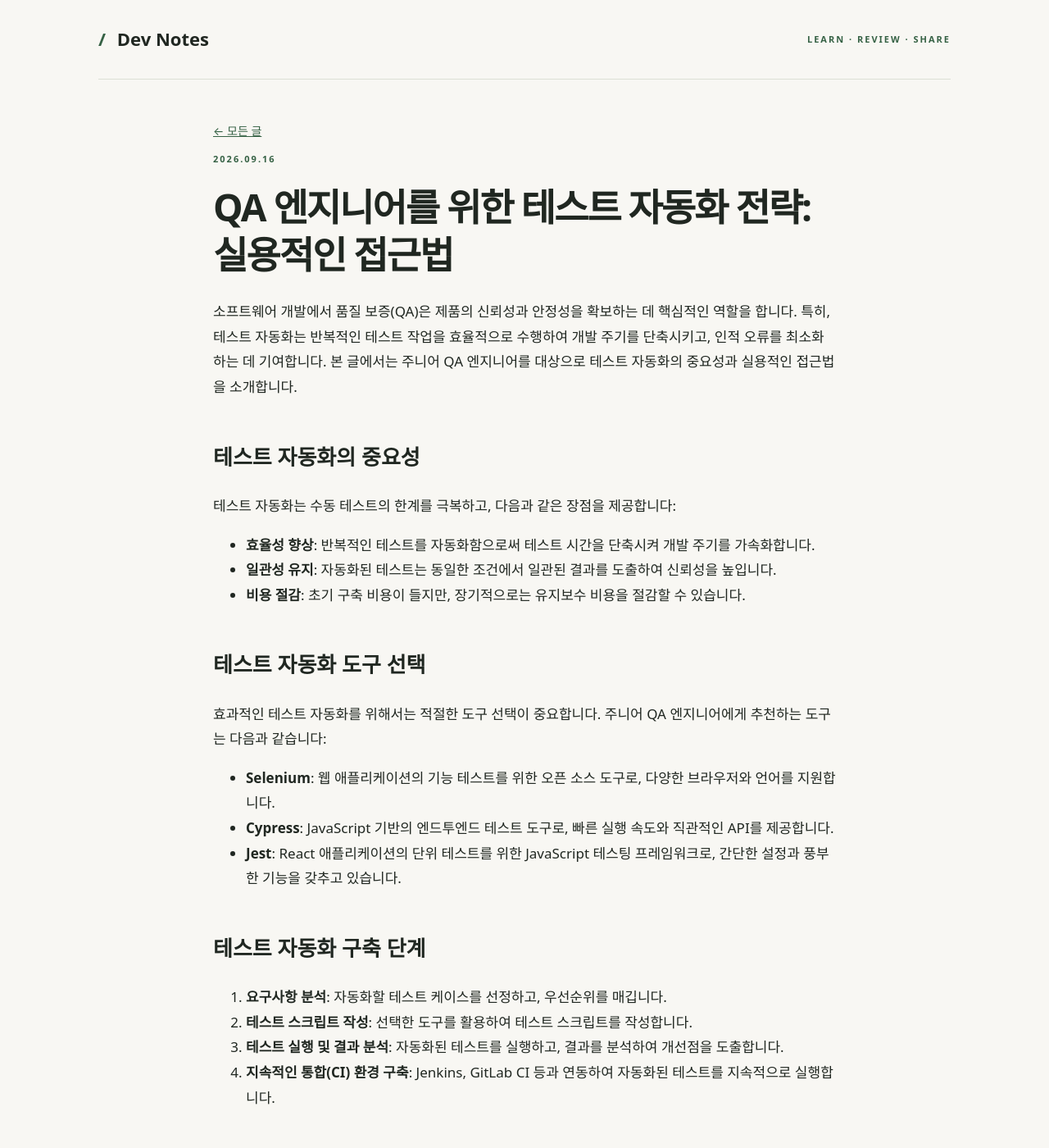
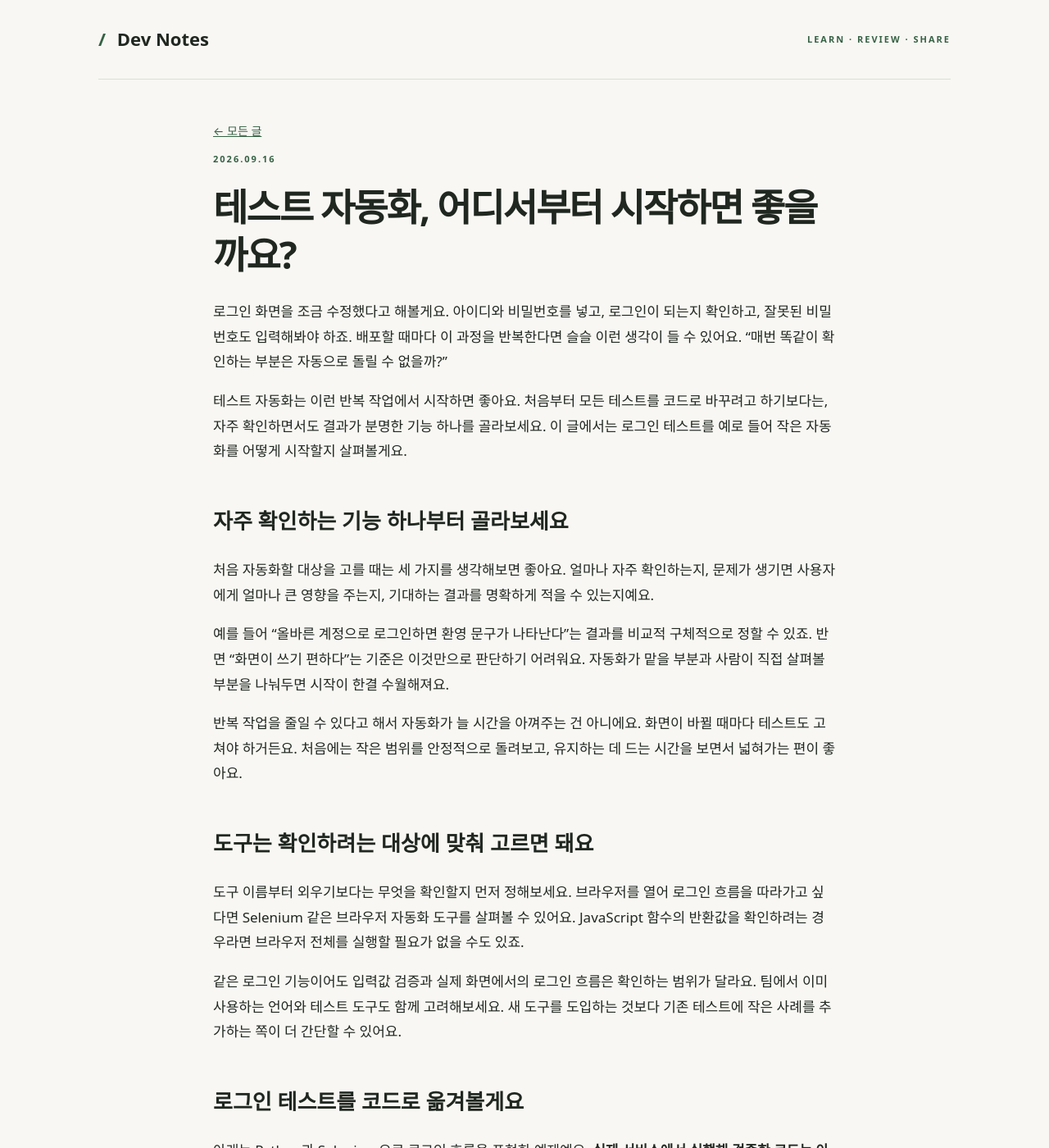
Before and after one commit to kanghyuklee/tech, a Jekyll site: the page built from _posts/2026-09-16-daily-note.md, in a window 1280 px wide and 1400 px high. Shown: the whole window at 82% size. Built offline with Jekyll 4.4.1, drawn with Linux system fonts in a browser that asks for light colours; some of the changed text lies outside the part shown.

Commit message:
Rewrite first QA draft in conversational Korean

````diff
--- a/_posts/2026-09-16-daily-note.md
+++ b/_posts/2026-09-16-daily-note.md
@@ -1,78 +1,74 @@
 ---
-title: "QA 엔지니어를 위한 테스트 자동화 전략: 실용적인 접근법"
+title: "테스트 자동화, 어디서부터 시작하면 좋을까요?"
+category: "QA Engineering"
 date: 2026-09-16 09:00:00 +0900
 ---
 
-소프트웨어 개발에서 품질 보증(QA)은 제품의 신뢰성과 안정성을 확보하는 데 핵심적인 역할을 합니다. 특히, 테스트 자동화는 반복적인 테스트 작업을 효율적으로 수행하여 개발 주기를 단축시키고, 인적 오류를 최소화하는 데 기여합니다. 본 글에서는 주니어 QA 엔지니어를 대상으로 테스트 자동화의 중요성과 실용적인 접근법을 소개합니다.
+로그인 화면을 조금 수정했다고 해볼게요. 아이디와 비밀번호를 넣고, 로그인이 되는지 확인하고, 잘못된 비밀번호도 입력해봐야 하죠. 배포할 때마다 이 과정을 반복한다면 슬슬 이런 생각이 들 수 있어요. “매번 똑같이 확인하는 부분은 자동으로 돌릴 수 없을까?”
 
-## 테스트 자동화의 중요성
+테스트 자동화는 이런 반복 작업에서 시작하면 좋아요. 처음부터 모든 테스트를 코드로 바꾸려고 하기보다는, 자주 확인하면서도 결과가 분명한 기능 하나를 골라보세요. 이 글에서는 로그인 테스트를 예로 들어 작은 자동화를 어떻게 시작할지 살펴볼게요.
 
-테스트 자동화는 수동 테스트의 한계를 극복하고, 다음과 같은 장점을 제공합니다:
+## 자주 확인하는 기능 하나부터 골라보세요
 
-- **효율성 향상**: 반복적인 테스트를 자동화함으로써 테스트 시간을 단축시켜 개발 주기를 가속화합니다.
-- **일관성 유지**: 자동화된 테스트는 동일한 조건에서 일관된 결과를 도출하여 신뢰성을 높입니다.
-- **비용 절감**: 초기 구축 비용이 들지만, 장기적으로는 유지보수 비용을 절감할 수 있습니다.
+처음 자동화할 대상을 고를 때는 세 가지를 생각해보면 좋아요. 얼마나 자주 확인하는지, 문제가 생기면 사용자에게 얼마나 큰 영향을 주는지, 기대하는 결과를 명확하게 적을 수 있는지예요.
 
-## 테스트 자동화 도구 선택
+예를 들어 “올바른 계정으로 로그인하면 환영 문구가 나타난다”는 결과를 비교적 구체적으로 정할 수 있죠. 반면 “화면이 쓰기 편하다”는 기준은 이것만으로 판단하기 어려워요. 자동화가 맡을 부분과 사람이 직접 살펴볼 부분을 나눠두면 시작이 한결 수월해져요.
 
-효과적인 테스트 자동화를 위해서는 적절한 도구 선택이 중요합니다. 주니어 QA 엔지니어에게 추천하는 도구는 다음과 같습니다:
+반복 작업을 줄일 수 있다고 해서 자동화가 늘 시간을 아껴주는 건 아니에요. 화면이 바뀔 때마다 테스트도 고쳐야 하거든요. 처음에는 작은 범위를 안정적으로 돌려보고, 유지하는 데 드는 시간을 보면서 넓혀가는 편이 좋아요.
 
-- **Selenium**: 웹 애플리케이션의 기능 테스트를 위한 오픈 소스 도구로, 다양한 브라우저와 언어를 지원합니다.
-- **Cypress**: JavaScript 기반의 엔드투엔드 테스트 도구로, 빠른 실행 속도와 직관적인 API를 제공합니다.
-- **Jest**: React 애플리케이션의 단위 테스트를 위한 JavaScript 테스팅 프레임워크로, 간단한 설정과 풍부한 기능을 갖추고 있습니다.
+## 도구는 확인하려는 대상에 맞춰 고르면 돼요
 
-## 테스트 자동화 구축 단계
+도구 이름부터 외우기보다는 무엇을 확인할지 먼저 정해보세요. 브라우저를 열어 로그인 흐름을 따라가고 싶다면 Selenium 같은 브라우저 자동화 도구를 살펴볼 수 있어요. JavaScript 함수의 반환값을 확인하려는 경우라면 브라우저 전체를 실행할 필요가 없을 수도 있죠.
 
-1. **요구사항 분석**: 자동화할 테스트 케이스를 선정하고, 우선순위를 매깁니다.
-2. **테스트 스크립트 작성**: 선택한 도구를 활용하여 테스트 스크립트를 작성합니다.
-3. **테스트 실행 및 결과 분석**: 자동화된 테스트를 실행하고, 결과를 분석하여 개선점을 도출합니다.
-4. **지속적인 통합(CI) 환경 구축**: Jenkins, GitLab CI 등과 연동하여 자동화된 테스트를 지속적으로 실행합니다.
+같은 로그인 기능이어도 입력값 검증과 실제 화면에서의 로그인 흐름은 확인하는 범위가 달라요. 팀에서 이미 사용하는 언어와 테스트 도구도 함께 고려해보세요. 새 도구를 도입하는 것보다 기존 테스트에 작은 사례를 추가하는 쪽이 더 간단할 수 있어요.
 
-## 실용적인 예시: Selenium을 활용한 로그인 기능 테스트
+## 로그인 테스트를 코드로 옮겨볼게요
 
-다음은 Selenium을 사용하여 웹 애플리케이션의 로그인 기능을 테스트하는 간단한 예시입니다:
+아래는 Python과 Selenium으로 로그인 흐름을 표현한 예제예요. **실제 서비스에서 실행해 검증한 코드는 아니에요.** `example.com/login`은 설명용 주소이므로 테스트 환경의 URL로 바꿔야 해요. 입력란의 `name` 속성과 로그인 뒤에 나오는 문구도 서비스에 맞춰 수정해주세요.
+
+Selenium에서 요소를 찾을 때는 `find_element`에 `By.NAME`처럼 찾는 기준을 전달할 수 있어요. 자세한 사용법은 [Selenium 공식 문서](https://www.selenium.dev/documentation/webdriver/elements/finders/)에서 확인할 수 있어요.
 
 ```python
+import os
 from selenium import webdriver
-from selenium.webdriver.common.keys import Keys
+from selenium.webdriver.common.by import By
+from selenium.webdriver.support.ui import WebDriverWait
 
-# 웹 드라이버 초기화
+# 테스트 전용 계정 정보를 환경변수로 준비해주세요.
+test_user = os.environ["TEST_USER"]
+test_password = os.environ["TEST_PASSWORD"]
+
 driver = webdriver.Chrome()
+try:
+    # 실제 테스트 환경 주소로 바꿔주세요.
+    driver.get("https://example.com/login")
+    driver.find_element(By.NAME, "username").send_keys(test_user)
+    driver.find_element(By.NAME, "password").send_keys(test_password)
+    driver.find_element(By.NAME, "login").click()
 
-# 로그인 페이지로 이동
-driver.get("https://example.com/login")
-
-# 사용자명과 비밀번호 입력
-username = driver.find_element_by_name("username")
-password = driver.find_element_by_name("password")
-username.send_keys("testuser")
-password.send_keys("password123")
-
-# 로그인 버튼 클릭
-login_button = driver.find_element_by_name("login")
-login_button.click()
-
-# 로그인 성공 여부 확인
-assert "Welcome, testuser" in driver.page_source
-
-# 브라우저 종료
-driver.quit()
+    # 서비스에서 실제로 보여주는 성공 문구에 맞춰주세요.
+    WebDriverWait(driver, 10).until(
+        lambda browser: f"Welcome, {test_user}" in browser.page_source
+    )
+finally:
+    driver.quit()
 ```
 
-이 스크립트는 사용자의 로그인 정보를 입력하고, 로그인 성공 여부를 확인하는 간단한 테스트를 수행합니다.
+흐름은 단순해요. 로그인 페이지로 이동한 뒤 계정 정보를 넣고 버튼을 눌러요. 그다음 성공 문구가 페이지에 나타나는지 기다리죠. 테스트 중 오류가 나더라도 브라우저를 닫을 수 있도록 종료 코드는 `finally`에 넣었어요.
 
-## 주의사항 및 팁
+여기서 성공 문구를 찾는 조건은 출발점이에요. 실제 서비스에서는 로그인한 사용자 이름이 화면에 보이는지, 로그인한 사용자만 접근할 수 있는 화면에 진입했는지처럼 더 분명한 기준을 정해보세요. 페이지 소스에 문구가 있다는 사실만으로는 화면에 제대로 표시됐는지까지 알 수 없으니까요.
 
-- **유지보수성 고려**: 테스트 스크립트는 변경 사항에 유연하게 대응할 수 있도록 구조화해야 합니다.
-- **테스트 범위 설정**: 모든 기능을 자동화하기보다는 핵심 기능에 집중하여 우선순위를 매깁니다.
-- **지속적인 학습**: 새로운 도구와 기술을 지속적으로 학습하여 테스트 자동화 역량을 향상시킵니다.
+## 한 번 성공한 다음에는 실패하는 경우도 확인해봐요
 
-## 검증 체크리스트
+테스트가 초록색으로 끝났다면, 잘못된 비밀번호를 넣었을 때도 성공으로 처리되는 건 아닌지 확인해보세요. 오류를 놓치는 테스트는 계속 통과하더라도 도움이 되지 않아요.
 
-테스트 자동화 구축 후 다음 사항을 확인하여 품질을 보증합니다:
+로컬에서 흐름을 확인했다면 CI에 연결해볼 수 있어요. CI는 코드 변경이 올라올 때 빌드나 테스트를 자동으로 실행하는 환경이에요. 다만 테스트 계정과 데이터, 접속 주소가 달라지면 로컬과 결과가 달라질 수 있어요. 실패했을 때 어떤 조건에서 실행됐는지 알 수 있게 기록을 남겨두면 원인을 찾기 쉬워져요.
 
-- [ ] **테스트 스크립트의 정확성**: 모든 테스트 케이스가 정확하게 수행되는지 확인합니다.
-- [ ] **테스트 실행 환경의 일관성**: 다양한 환경에서 테스트가 일관되게 실행되는지 검증합니다.
-- [ ] **결과 보고서의 명확성**: 테스트 결과가 명확하고 이해하기 쉽게 보고되는지 확인합니다.
+처음 만든 테스트라면 이 정도를 직접 확인해보세요.
 
-테스트 자동화는 QA 엔지니어의 핵심 역량 중 하나로, 소프트웨어 품질 향상에 큰 기여를 합니다. 위의 전략과 예시를 참고하여 효과적인 테스트 자동화 환경을 구축하시기 바랍니다.
+- [ ] 정상 계정으로 로그인했을 때 기대한 결과가 나와요.
+- [ ] 잘못된 계정 정보로는 성공 조건을 통과하지 못해요.
+- [ ] 반복 실행해도 이전 실행의 데이터 때문에 결과가 달라지지 않아요.
+- [ ] 실패한 단계와 원인을 로그에서 찾아볼 수 있어요.
+
+오늘은 자주 확인하는 기능 하나만 골라도 충분해요. 그 테스트를 팀에서 믿고 사용할 수 있게 다듬다 보면, 다음에 어떤 작업을 자동화하면 좋을지도 조금씩 보일 거예요.
````
